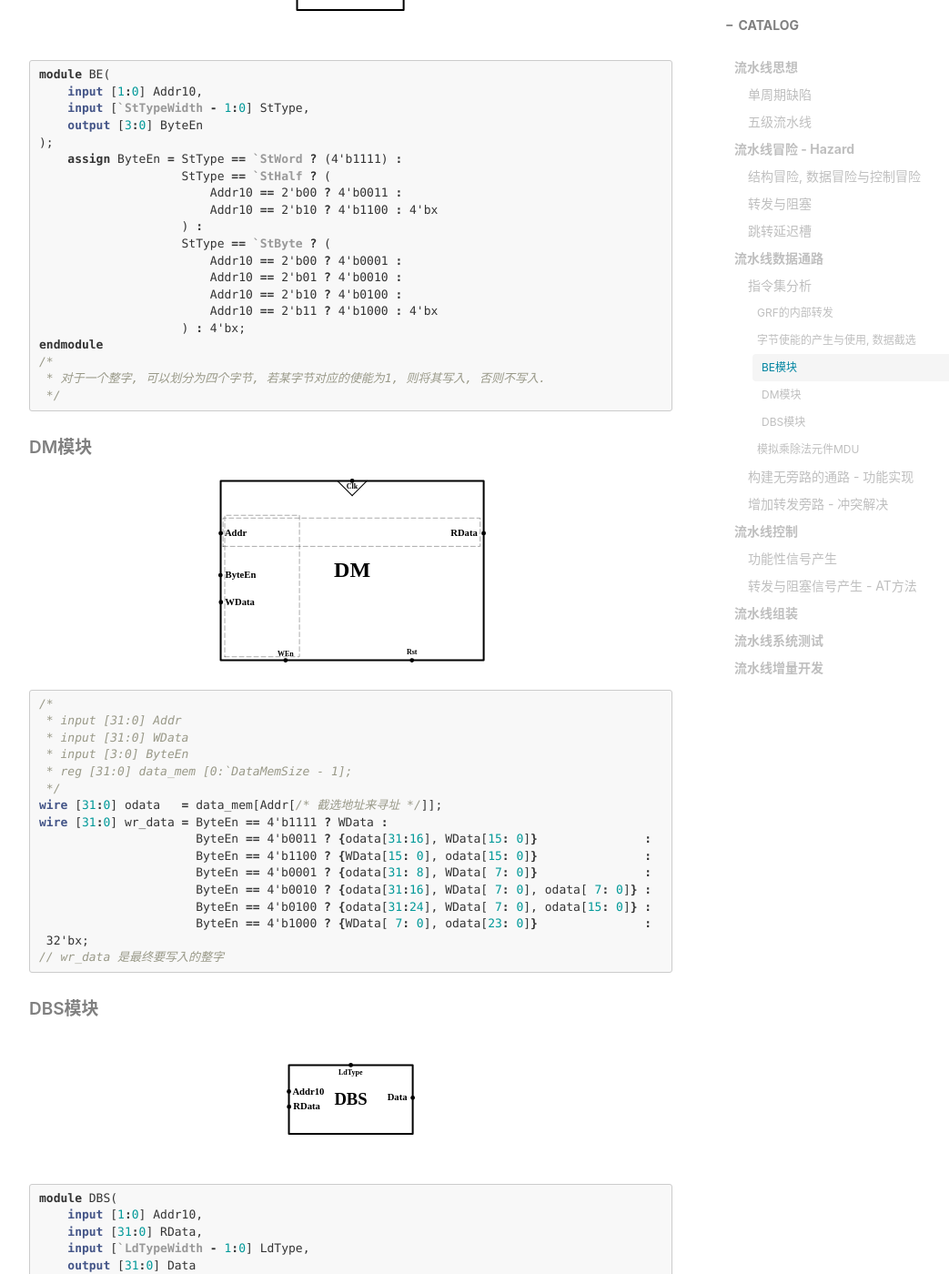
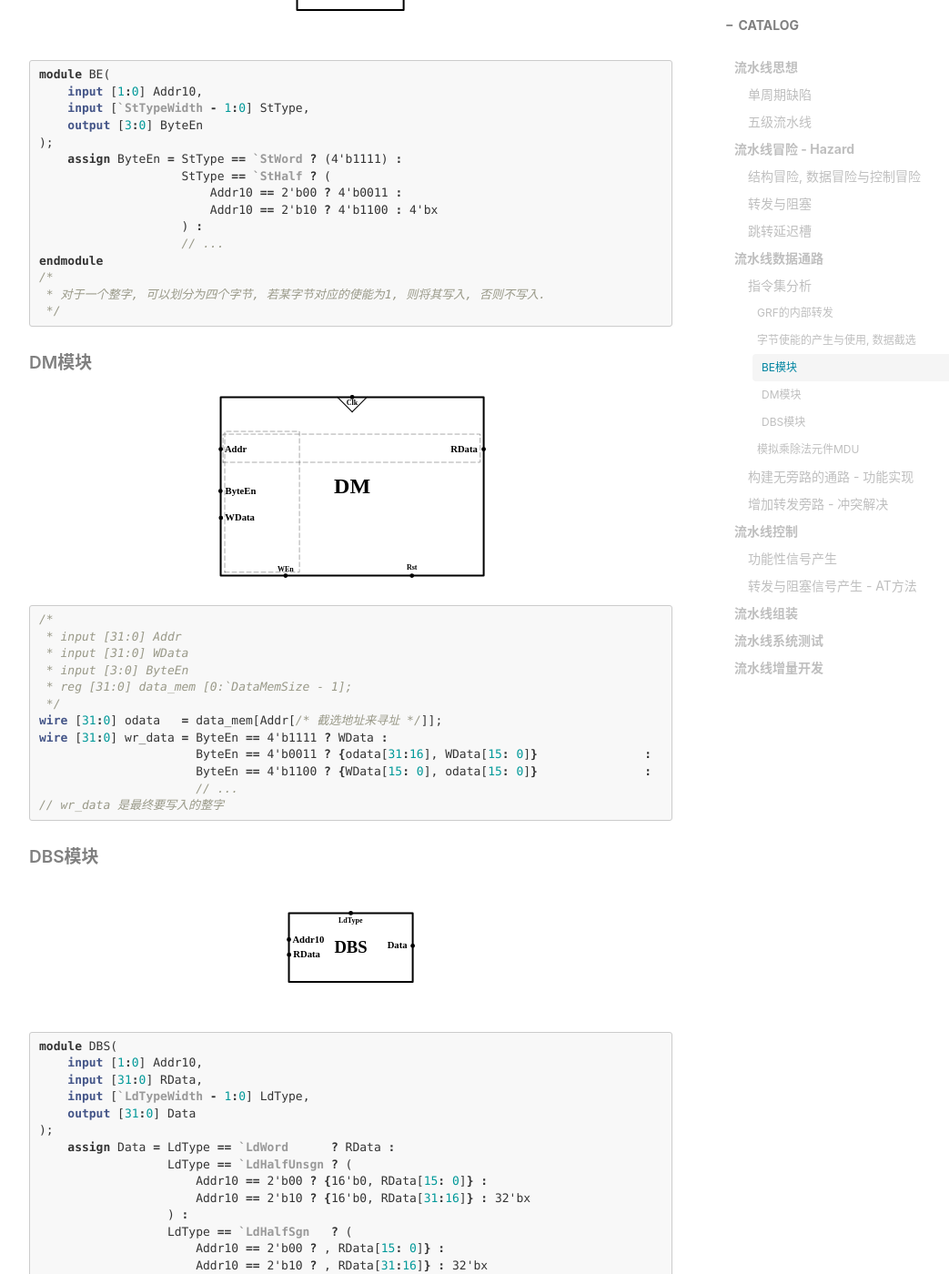
Before and after one commit to Coekjan/coekjan.github.io, a Jekyll site: the page built from _posts/Computer-Architecture/2021-01-21-Pipeline-CPU.md, in a window 1280 px wide and 1400 px high, scrolled down 6956 px. Shown: the whole window at 91% size, without its empty margins (233-1276 px from the left). Built offline with Jekyll 4.4.1, drawn with Linux system fonts in a browser that asks for light colours; nearby versions of some CDN libraries; comment, search, counter and statistics services are not loaded.

Commit message:
Update 2021-01-21-Pipeline-CPU.md

````diff
--- a/_posts/Computer-Architecture/2021-01-21-Pipeline-CPU.md
+++ b/_posts/Computer-Architecture/2021-01-21-Pipeline-CPU.md
@@ -152,12 +152,7 @@ module BE(
                         Addr10 == 2'b00 ? 4'b0011 :
                         Addr10 == 2'b10 ? 4'b1100 : 4'bx
                     ) :
-                    StType == `StByte ? (
-                        Addr10 == 2'b00 ? 4'b0001 :
-                        Addr10 == 2'b01 ? 4'b0010 :
-                        Addr10 == 2'b10 ? 4'b0100 :
-                        Addr10 == 2'b11 ? 4'b1000 : 4'bx
-                    ) : 4'bx;
+                    // ...
 endmodule
 /*
  * 对于一个整字, 可以划分为四个字节, 若某字节对应的使能为1, 则将其写入, 否则不写入.
@@ -179,10 +174,7 @@ wire [31:0] odata   = data_mem[Addr[/* 截选地址来寻址 */]];
 wire [31:0] wr_data = ByteEn == 4'b1111 ? WData :
                       ByteEn == 4'b0011 ? {odata[31:16], WData[15: 0]}               :
                       ByteEn == 4'b1100 ? {WData[15: 0], odata[15: 0]}               :
-                      ByteEn == 4'b0001 ? {odata[31: 8], WData[ 7: 0]}               :
-                      ByteEn == 4'b0010 ? {odata[31:16], WData[ 7: 0], odata[ 7: 0]} :
-                      ByteEn == 4'b0100 ? {odata[31:24], WData[ 7: 0], odata[15: 0]} :
-                      ByteEn == 4'b1000 ? {WData[ 7: 0], odata[23: 0]}               : 32'bx;
+                      // ...
 // wr_data 是最终要写入的整字
 ```
 
````
